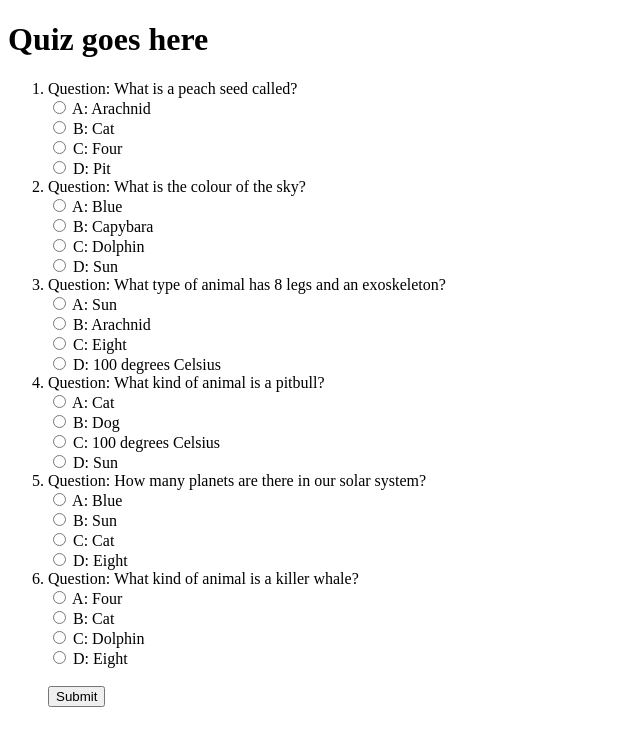
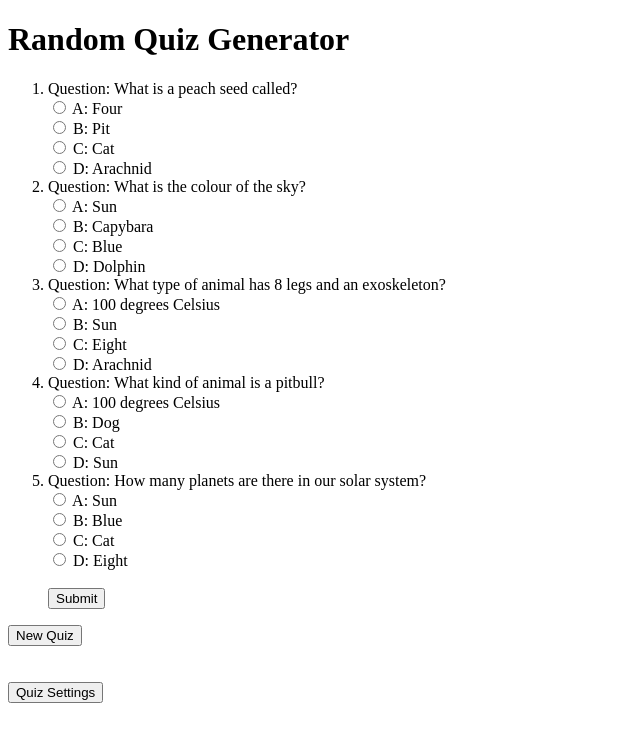
Before and after one commit to Wyzzard123/quiz-app, a Flask app: page /quiz in a window 1280 px wide. Shown: the top 746 px of the page, without its empty margins (0-640 px from the left). Run offline with Flask 2, Linux system fonts and the light colour scheme.

Commit message:
Added ability to set quiz topics and no of questions/choices through a web form.

```diff
--- a/app.py
+++ b/app.py
@@ -5,20 +5,43 @@ app = Flask(__name__)
 
 @app.route('/', methods = ['GET', 'POST'])
 def index():
-    return redirect('/quiz')
+    return redirect('/quiz_settings')
 
 @app.route('/quiz', methods = ['GET', 'POST'])
 def quiz():
+    """Randomly generates quizzes and shows the answer/score after submitting."""
     if request.method == 'GET':
-        mapped_questions = generate_mapped_questions_from_file(topic="nature", infile="question_answer_bank.json", no_of_questions=6, no_of_choices=4)
-        print(mapped_questions)
+        # If there is a settings page, go through "try"
 
-        temp_json_file = "temporary_question_answer_bank.json"
+        try:
+            settings_file = "quiz_settings.json"
 
-        with open(temp_json_file, "w") as tempfile:
-            json.dump(mapped_questions, tempfile)
+            with open(settings_file, "r") as settingsfile:
+                settings = json.load(settingsfile)
+            topic = settings['topic']
+            no_of_questions = int(settings['no_of_questions'])
+            no_of_choices = int(settings['no_of_choices'])
 
-        return render_template('quiz_new.html', mapped_questions = mapped_questions)
+            mapped_questions = generate_mapped_questions_from_file(topic=topic, infile="question_answer_bank.json", no_of_questions=no_of_questions, no_of_choices=no_of_choices)
+
+
+            temp_json_file = "temporary_question_answer_bank.json"
+
+            with open(temp_json_file, "w") as tempfile:
+                json.dump(mapped_questions, tempfile)
+
+            return render_template('quiz_new.html', mapped_questions = mapped_questions)
+
+        # Otherwise (eg if the website is accessed for the first time without going through the settings page), go through the default parameters in "except"
+        except:
+            mapped_questions = generate_mapped_questions_from_file(topic="nature", infile="question_answer_bank.json", no_of_questions=6, no_of_choices=4)
+
+            temp_json_file = "temporary_question_answer_bank.json"
+
+            with open(temp_json_file, "w") as tempfile:
+                json.dump(mapped_questions, tempfile)
+
+            return render_template('quiz_new.html', mapped_questions = mapped_questions)
     elif request.method == 'POST':
         if request.form["quiz_submit_button"]:
             # Used to check what answers were given
@@ -52,3 +75,40 @@ def quiz():
                     chosen_answers_list.append("None")
             percentage_score = round((no_of_correct_answers / no_of_questions) * 100, 2)
             return render_template('quiz_submitted.html', mapped_questions = mapped_questions, correct_answers = correct_answers, no_of_correct_answers = no_of_correct_answers, no_of_questions = no_of_questions, correct_or_wrong_list = correct_or_wrong_list, chosen_answers = chosen_answers, chosen_answers_list=chosen_answers_list, percentage_score = percentage_score)
+
+
+@app.route('/quiz_settings', methods = ['GET', 'POST'])
+def topic():
+    """Set topic, number of questions and number of choices for quiz."""
+    if request.method == 'GET':
+        infile = "question_answer_bank.json"
+
+        with open(infile) as json_file:
+            file_data = json.load(json_file)
+
+        topics = sorted(file_data.keys())
+        return render_template('quiz_settings.html', topics=topics)
+    elif request.method == 'POST':
+
+        if request.form["quiz_topic_button"]:
+
+            settings = request.form.to_dict()
+            topic = settings['topic']
+            no_of_questions = int(settings['no_of_questions'])
+            no_of_choices = int(settings['no_of_choices'])
+
+            mapped_questions = generate_mapped_questions_from_file(topic=topic, infile="question_answer_bank.json", no_of_questions=no_of_questions, no_of_choices=no_of_choices)
+
+
+            temp_json_file = "temporary_question_answer_bank.json"
+
+            with open(temp_json_file, "w") as tempfile:
+                json.dump(mapped_questions, tempfile)
+
+            settings_file = "quiz_settings.json"
+
+            with open(settings_file, "w") as settingsfile:
+                json.dump(settings, settingsfile)
+
+            return render_template('quiz_new.html', mapped_questions = mapped_questions)
+            #TODO create new json file for different users
--- /dev/null
+++ b/quiz_settings.json
@@ -0,0 +1 @@
+{"topic": "nature", "no_of_questions": "5", "no_of_choices": "4", "quiz_topic_button": "Generate Quiz"}
--- a/templates/quiz_new.html
+++ b/templates/quiz_new.html
@@ -5,7 +5,7 @@
     <title>Wyz's Quiz App</title>
 </head>
 <body>
-<h1>Quiz goes here</h1>
+<h1>Random Quiz Generator</h1>
     <form action='/quiz' method='POST'>
         <ol>
             {% for mapped_question in mapped_questions %}
@@ -26,6 +26,13 @@
             <input type="submit" name="quiz_submit_button" value="Submit">
         </ol>
     </form>
+    <form action='/quiz' method='GET'>
+        <input type="submit" name="generate_new_quiz_button" value="New Quiz">
+    </form>
+    <br><br>
+    <form action='/quiz_settings' method='GET'>
+        <input type="submit" name="new_settings" value="Quiz Settings">
+    </form>
 </body>
 
 </html>
--- a/templates/quiz_submitted.html
+++ b/templates/quiz_submitted.html
@@ -30,6 +30,11 @@
             <input type="submit" name="quiz_regenerate_button" value="New Quiz">
         </ol>
     </form>
+    <br><br>
+    <form action='/quiz_settings' method='GET'>
+        <input type="submit" name="new_settings" value="Quiz Settings">
+    </form>
 </body>
 
+
 </html>
--- a/temporary_question_answer_bank.json
+++ b/temporary_question_answer_bank.json
@@ -1 +1 @@
-[{"question": "What kind of animal is a killer whale?", "A": ["Dolphin", "correct"], "B": ["Sun", "wrong"], "C": ["Cat", "wrong"], "D": ["Insect", "wrong"]}, {"question": "What is the group consisting of whales, dolphins and porpoises known as?", "A": ["Capybara", "wrong"], "B": ["Four", "wrong"], "C": ["Insect", "wrong"], "D": ["Cetacean", "correct"]}, {"question": "How many legs does a cat have?", "A": ["Four", "correct"], "B": ["Blue", "wrong"], "C": ["Pit", "wrong"], "D": ["100 degrees Celsius", "wrong"]}, {"question": "What type of animal has 8 legs and an exoskeleton?", "A": ["Arachnid", "correct"], "B": ["Cetacean", "wrong"], "C": ["100 degrees Celsius", "wrong"], "D": ["Blue", "wrong"]}, {"question": "What kind of animal is a tiger?", "A": ["Capybara", "wrong"], "B": ["Cat", "correct"], "C": ["Dog", "wrong"], "D": ["Insect", "wrong"]}, {"question": "What is a peach seed called?", "A": ["Pit", "correct"], "B": ["Blue", "wrong"], "C": ["Arachnid", "wrong"], "D": ["100 degrees Celsius", "wrong"]}]
+[{"question": "What is the colour of the sky?", "A": ["Dog", "wrong"], "B": ["Pit", "wrong"], "C": ["Blue", "correct"], "D": ["Insect", "wrong"]}, {"question": "What is the boiling point of water?", "A": ["Capybara", "wrong"], "B": ["Insect", "wrong"], "C": ["Sun", "wrong"], "D": ["100 degrees Celsius", "correct"]}, {"question": "What kind of animal is a killer whale?", "A": ["Dog", "wrong"], "B": ["Capybara", "wrong"], "C": ["Dolphin", "correct"], "D": ["Pit", "wrong"]}, {"question": "what is the largest rodent in the world?", "A": ["Pit", "wrong"], "B": ["Eight", "wrong"], "C": ["Capybara", "correct"], "D": ["100 degrees Celsius", "wrong"]}, {"question": "How many legs does a cat have?", "A": ["Dog", "wrong"], "B": ["Four", "correct"], "C": ["Dolphin", "wrong"], "D": ["Sun", "wrong"]}]
```
Also changed, not shown: question_answer_bank.json (+1 -1 lines), templates/quiz_settings.html (added, +40 -0 lines).
